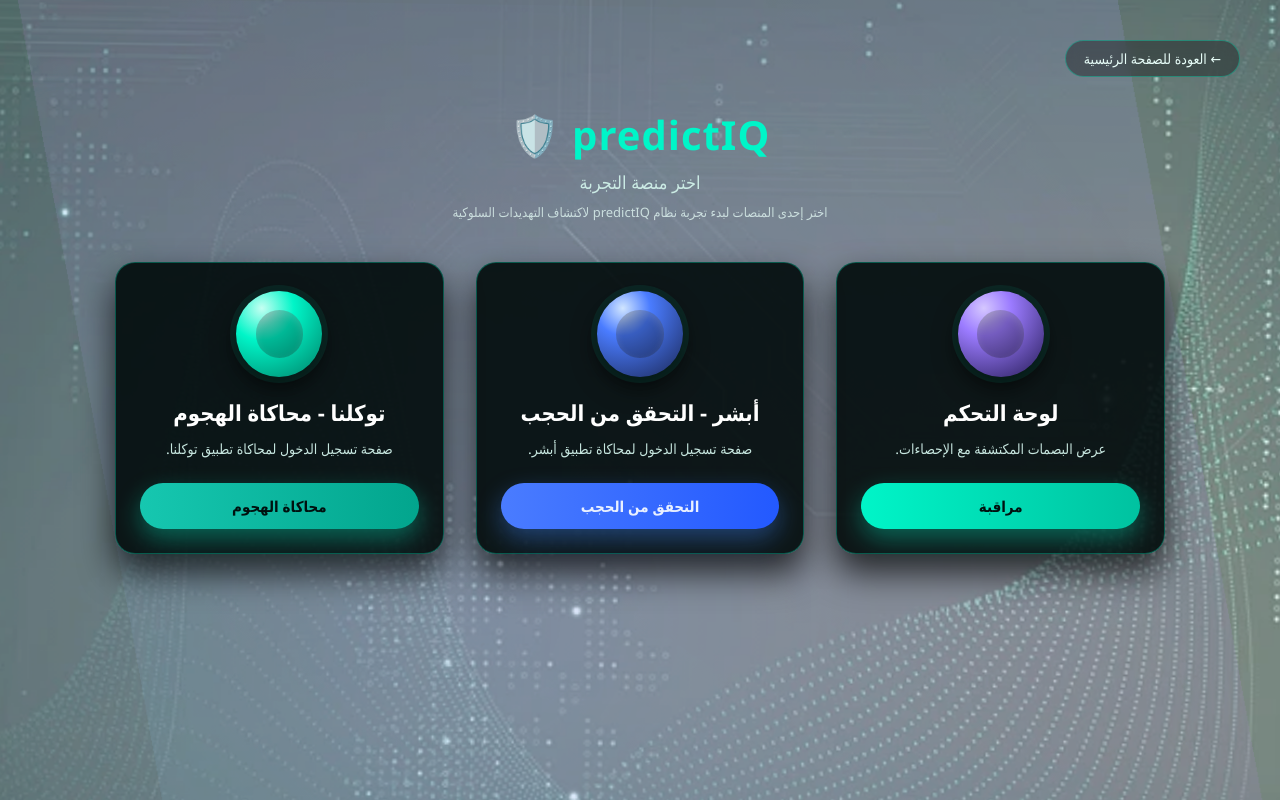
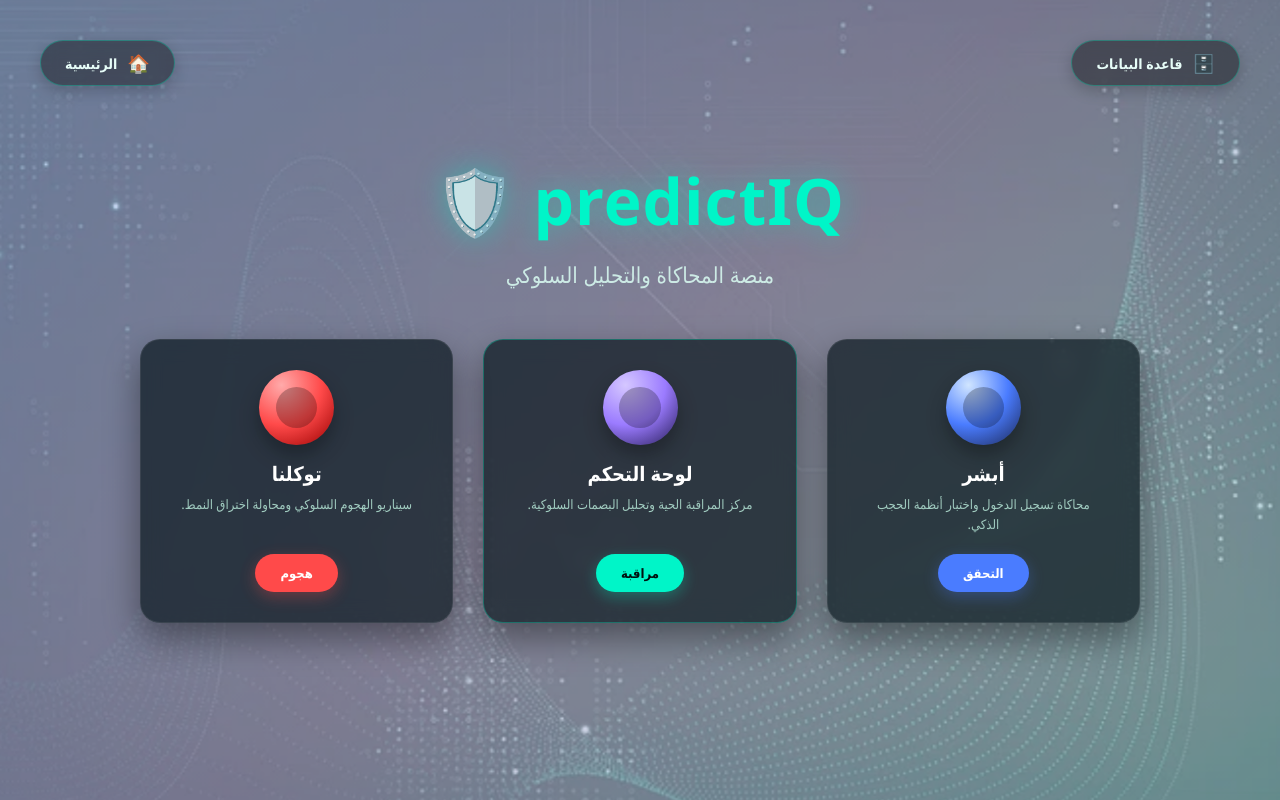
Before and after one commit to Eng-waadALqahtani/PredictI-project, a plain HTML site: page frontend/public/hub.html in a window 1280 px wide. Drawn offline with Linux system fonts and the light colour scheme.

```diff
--- a/frontend/public/hub.html
+++ b/frontend/public/hub.html
@@ -14,13 +14,16 @@
         body {
             font-family: "Segoe UI", Tahoma, Geneva, Verdana, sans-serif;
             min-height: 100vh;
-            padding: 40px 20px;
             color: #e7fdf8;
-            position: relative;
             overflow-x: hidden;
+            display: flex;
+            flex-direction: column;
+            align-items: center;
+            justify-content: center; /* توسيط عمودي للمحتوى */
+            /* لم نعد بحاجة لـ padding-top ضخم لأن الأزرار ستكون صغيرة */
         }
 
-        /* الخلفية الديناميكية */
+        /* --- الخلفية (نفس الكود) --- */
         .dynamic-background {
             position: fixed;
             top: -10%;
@@ -31,448 +34,213 @@
             background-image: url("/image/background 1.webp");
             background-size: cover;
             background-position: center;
-            background-repeat: no-repeat;
             opacity: 0.7;
-            animation: backgroundZoom 15s ease-in-out infinite alternate,
-                       backgroundMove 20s ease-in-out infinite;
+            animation: backgroundZoom 15s ease-in-out infinite alternate;
         }
 
         .dynamic-background::before {
             content: "";
             position: absolute;
-            top: 0;
-            left: 0;
-            width: 100%;
-            height: 100%;
-            background: linear-gradient(
-                135deg,
-                rgba(102, 126, 234, 0.4) 0%,
-                rgba(118, 75, 162, 0.4) 50%,
-                rgba(0, 166, 155, 0.3) 100%
-            );
-            animation: gradientShift 10s ease-in-out infinite alternate,
-                       gradientRotate 25s linear infinite;
+            top: 0; left: 0; width: 100%; height: 100%;
+            background: linear-gradient(135deg, rgba(102, 126, 234, 0.4) 0%, rgba(118, 75, 162, 0.4) 50%, rgba(0, 166, 155, 0.3) 100%);
         }
 
-        .dynamic-background::after {
-            content: "";
-            position: absolute;
-            top: 0;
-            left: 0;
-            width: 100%;
-            height: 100%;
-            background: radial-gradient(
-                circle at 30% 50%,
-                rgba(102, 126, 234, 0.2) 0%,
-                transparent 50%
-            );
-            animation: radialMove 18s ease-in-out infinite alternate;
+        @keyframes backgroundZoom { 0% { transform: scale(1); } 100% { transform: scale(1.1); } }
+
+        /* --- الأزرار العلوية (التصميم القديم - شكل كبسولة) --- */
+        .top-nav-btn {
+            position: fixed;
+            top: 40px;
+            z-index: 1000;
+            display: flex;
+            align-items: center;
+            gap: 10px;
+            padding: 10px 24px;
+            border-radius: 99px; /* حواف دائرية بالكامل */
+            background: rgba(0, 0, 0, 0.4); /* خلفية داكنة خفيفة */
+            border: 1px solid rgba(0, 245, 200, 0.3);
+            backdrop-filter: blur(8px);
+            color: #e7fdf8;
+            text-decoration: none;
+            font-size: 14px;
+            font-weight: 600;
+            transition: all 0.3s ease;
+            box-shadow: 0 5px 15px rgba(0,0,0,0.2);
         }
 
-        /* Animations */
-        @keyframes backgroundZoom {
-            0% {
-                transform: scale(1) rotate(0deg);
-            }
-            50% {
-                transform: scale(1.15) rotate(1deg);
-            }
-            100% {
-                transform: scale(1.1) rotate(-1deg);
-            }
+        .top-nav-btn:hover {
+            background: rgba(0, 0, 0, 0.6);
+            transform: translateY(-3px);
+            border-color: rgba(0, 245, 200, 0.8);
+            box-shadow: 0 8px 20px rgba(0, 245, 200, 0.2);
         }
 
-        @keyframes backgroundMove {
-            0% {
-                background-position: 0% 0%;
-            }
-            25% {
-                background-position: 100% 0%;
-            }
-            50% {
-                background-position: 100% 100%;
-            }
-            75% {
-                background-position: 0% 100%;
-            }
-            100% {
-                background-position: 0% 0%;
-            }
+        /* تحديد المواقع بدقة */
+        .btn-right { right: 40px; } /* قاعدة البيانات يمين */
+        .btn-left { left: 40px; }   /* الرئيسية يسار */
+
+        .btn-icon { font-size: 18px; }
+
+        /* --- المحتوى الرئيسي --- */
+        .container {
+            width: 100%;
+            max-width: 1200px;
+            padding: 0 20px;
+            text-align: center;
+            margin-top: -20px; /* سحب المحتوى للأعلى قليلاً */
         }
 
-        @keyframes gradientShift {
-            0% {
-                opacity: 0.3;
-                transform: scale(1);
-            }
-            100% {
-                opacity: 0.6;
-                transform: scale(1.1);
-            }
+        header {
+            margin-bottom: 50px;
         }
 
-        @keyframes gradientRotate {
-            0% {
-                transform: rotate(0deg);
-            }
-            100% {
-                transform: rotate(360deg);
-            }
+        header h1 {
+            font-size: 64px; /* تكبير العنوان بشكل كبير */
+            margin-bottom: 15px;
+            color: #c5fff2;
+            letter-spacing: 1px;
+            text-shadow: 0 0 30px rgba(0, 245, 200, 0.4);
         }
 
-        @keyframes radialMove {
-            0% {
-                transform: translate(0%, 0%) scale(1);
-            }
-            50% {
-                transform: translate(20%, 30%) scale(1.2);
-            }
-            100% {
-                transform: translate(-20%, -30%) scale(0.9);
-            }
+        header h1 span { color: #00f5c8; }
+
+        header p {
+            font-size: 22px;
+            color: #d5f7ee;
+            opacity: 0.9;
+            font-weight: 300;
         }
 
-        @media (prefers-reduced-motion: no-preference) {
-            .dynamic-background {
-                will-change: transform, background-position;
-            }
-        }
-
-        .content-overlay {
-            position: relative;
-            z-index: 1;
-        }
-
-        .container {
-            max-width: 1200px;
+        /* --- الشبكة والبطاقات --- */
+        .pages-grid {
+            display: grid;
+            grid-template-columns: repeat(3, 1fr);
+            gap: 30px; /* تقليل المسافة بين البطاقات */
+            max-width: 1000px; /* تحديد عرض الشبكة لمنع تمدد البطاقات */
             margin: 0 auto;
         }
 
-        .back-link {
-            display: block;
-            margin-bottom: 30px;
-            color: #e7fdf8;
-            text-decoration: none;
-            font-size: 14px;
-            font-weight: 500;
-            transition: all 0.3s;
-            padding: 8px 18px;
-            border-radius: 999px;
-            border: 1px solid rgba(0, 245, 200, 0.35);
-            background: rgba(0, 0, 0, 0.35);
-            backdrop-filter: blur(8px);
-            width: fit-content;
-        }
-
-        .back-link:hover {
-            transform: translateX(-3px);
-            background: rgba(0, 0, 0, 0.55);
-        }
-
-        header {
-            text-align: center;
-            margin-bottom: 40px;
-            clear: both;
-        }
-
-        header h1 {
-            font-size: 40px;
-            margin-bottom: 8px;
-            color: #c5fff2;
-            letter-spacing: 1px;
-        }
-
-        header h1 span {
-            color: #00f5c8;
-        }
-
-        header p {
-            font-size: 18px;
-            opacity: 0.9;
-            color: #d5f7ee;
-            margin-bottom: 6px;
-        }
-
-        header small {
-            font-size: 13px;
-            opacity: 0.75;
-        }
-
-        .pages-grid {
-            display: grid;
-            grid-template-columns: repeat(3, minmax(0, 1fr));
-            gap: 32px;
-            margin: 0 auto;
-            max-width: 1050px;
-        }
-
-        @media (max-width: 1024px) {
-            .pages-grid {
-                grid-template-columns: repeat(2, minmax(0, 1fr));
-            }
-        }
-
-        @media (max-width: 768px) {
-            body {
-                padding: 24px 12px;
-            }
-
-            .pages-grid {
-                grid-template-columns: 1fr;
-            }
-
-            header h1 {
-                font-size: 32px;
-            }
-        }
-
         .page-card {
-            background: rgba(0, 10, 10, 0.9);
+            background: rgba(0, 15, 20, 0.65);
             border-radius: 20px;
-            padding: 28px 24px 24px;
-            box-shadow: 0 18px 35px rgba(0, 0, 0, 0.75);
-            border: 1px solid rgba(0, 245, 200, 0.3);
+            padding: 30px 20px; /* تقليل الحشوة الداخلية */
+            box-shadow: 0 15px 35px rgba(0, 0, 0, 0.4);
+            border: 1px solid rgba(255, 255, 255, 0.08);
             text-decoration: none;
             color: inherit;
             display: flex;
             flex-direction: column;
             align-items: center;
-            transition: transform 0.25s ease, box-shadow 0.25s ease,
-                border-color 0.25s ease, background 0.25s ease;
+            backdrop-filter: blur(10px);
+            transition: 0.3s;
+            position: relative;
         }
 
         .page-card:hover {
             transform: translateY(-8px);
-            box-shadow: 0 24px 45px rgba(0, 0, 0, 0.9);
-            border-color: rgba(0, 245, 200, 0.8);
-            background: rgba(0, 18, 18, 0.98);
+            background: rgba(0, 25, 30, 0.8);
+            border-color: rgba(0, 245, 200, 0.4);
         }
 
+        /* تصغير الكرات */
         .icon-sphere {
-            width: 86px;
-            height: 86px;
+            width: 75px; /* تصغير من 100px */
+            height: 75px;
             border-radius: 50%;
-            margin-bottom: 20px;
+            margin-bottom: 15px;
             display: flex;
             align-items: center;
             justify-content: center;
-            box-shadow: 0 0 0 6px rgba(0, 245, 200, 0.07),
-                0 10px 25px rgba(0, 0, 0, 0.7);
-            background: radial-gradient(
-                circle at 30% 20%,
-                #c5fff2 0%,
-                #00f5c8 35%,
-                #007f66 100%
-            );
+            box-shadow: 0 10px 20px rgba(0,0,0,0.3);
+            background: radial-gradient(circle at 30% 20%, #c5fff2, #00f5c8, #007f66);
         }
 
-        .icon-sphere.blue {
-            background: radial-gradient(
-                circle at 30% 20%,
-                #d0e5ff 0%,
-                #4a7cff 30%,
-                #1b2755 100%
-            );
-        }
+        .icon-sphere.blue { background: radial-gradient(circle at 30% 20%, #d0e5ff, #4a7cff, #1b2755); }
+        .icon-sphere.purple { background: radial-gradient(circle at 30% 20%, #d5c7ff, #9b7bff, #251b55); }
 
-        .icon-sphere.purple {
-            background: radial-gradient(
-                circle at 30% 20%,
-                #d5c7ff 0%,
-                #9b7bff 30%,
-                #251b55 100%
-            );
-        }
+        .sphere-inner { width: 55%; height: 55%; border-radius: 50%; background: rgba(0,0,0,0.25); }
 
-        .sphere-inner {
-            width: 55%;
-            height: 55%;
-            border-radius: 50%;
-            background: rgba(0, 0, 0, 0.25);
-            box-shadow: inset 0 4px 8px rgba(255, 255, 255, 0.15);
-        }
-
-        .page-card h2 {
-            font-size: 22px;
-            margin-bottom: 10px;
-            font-weight: 700;
-            text-align: center;
-            color: #ffffff;
-        }
-
-        .page-card p {
-            font-size: 14px;
-            line-height: 1.7;
-            margin-bottom: 22px;
-            text-align: center;
-            color: #c6e6df;
-        }
+        .page-card h2 { font-size: 20px; margin-bottom: 8px; color: #fff; } /* تصغير خط عنوان البطاقة */
+        .page-card p { font-size: 13px; color: #a0ccc0; line-height: 1.5; margin-bottom: 20px; max-width: 90%; }
 
         .card-button {
             margin-top: auto;
-            width: 100%;
-            padding: 13px 20px;
-            border-radius: 999px;
-            font-size: 15px;
-            font-weight: 600;
-            text-align: center;
+            padding: 10px 25px; /* زر أصغر */
+            border-radius: 50px;
+            font-size: 13px;
+            font-weight: 700;
             color: #00110f;
-            background: linear-gradient(90deg, #00f5c8, #00c2a0);
-            box-shadow: 0 10px 25px rgba(0, 245, 200, 0.35);
-            transition: transform 0.2s ease, box-shadow 0.2s ease,
-                filter 0.2s ease;
+            background: #00f5c8;
+            box-shadow: 0 5px 15px rgba(0, 245, 200, 0.3);
         }
 
-        .page-card:hover .card-button {
-            transform: translateY(-2px);
-            box-shadow: 0 14px 30px rgba(0, 245, 200, 0.45);
-            filter: brightness(1.05);
+        .card-button.secondary { background: #4a7cff; color: white; box-shadow: 0 5px 15px rgba(74, 124, 255, 0.3); }
+        .card-button.warning { background: #ff4a4a; color: white; box-shadow: 0 5px 15px rgba(255, 74, 74, 0.3); }
+
+
+        /* --- التجاوب --- */
+        @media (max-width: 1024px) {
+            .pages-grid { grid-template-columns: repeat(2, 1fr); max-width: 700px; }
         }
 
-        .card-button.secondary {
-            background: linear-gradient(90deg, #4a7cff, #2359ff);
-            color: #e9f0ff;
-            box-shadow: 0 10px 25px rgba(59, 130, 246, 0.4);
-        }
-
-        .card-button.warning {
-            background: linear-gradient(90deg, #16c7b0, #02a58d);
+        @media (max-width: 768px) {
+            .pages-grid { grid-template-columns: 1fr; max-width: 350px; }
+            header h1 { font-size: 42px; }
+            .top-nav-btn { padding: 8px 16px; font-size: 12px; }
+            .top-nav-btn span { display: none; } /* إخفاء النص في الجوال والاكتفاء بالأيقونة */
+            .top-nav-btn .btn-icon { margin: 0; }
         }
     </style>
 </head>
 <body>
-    <div class="dynamic-background" id="dynamicBg"></div>
 
-    <div class="container content-overlay">
-        <!-- رجعنا الرابط هنا نسبي index.html -->
-        <a href="index.html" class="back-link">← العودة للصفحة الرئيسية</a>
+    <div class="dynamic-background"></div>
 
+    <a href="database-view.html" class="top-nav-btn btn-right">
+        <span class="btn-icon">🗄️</span>
+        <span>قاعدة البيانات</span>
+    </a>
+
+    <a href="index.html" class="top-nav-btn btn-left">
+        <span class="btn-icon">🏠</span>
+        <span>الرئيسية</span>
+    </a>
+
+    <div class="container">
         <header>
             <h1><span>predictIQ</span> 🛡️</h1>
-            <p>اختر منصة التجربة</p>
-            <small>اختر إحدى المنصات لبدء تجربة نظام predictIQ لاكتشاف التهديدات السلوكية</small>
+            <p>منصة المحاكاة والتحليل السلوكي</p>
         </header>
 
         <div class="pages-grid">
-            <!-- لوحة التحكم -->
-            <a href="dashboard.html" class="page-card">
+            <a href="absher-login.html" class="page-card">
+                <div class="icon-sphere blue">
+                    <div class="sphere-inner"></div>
+                </div>
+                <h2>أبشر</h2>
+                <p>محاكاة تسجيل الدخول واختبار أنظمة الحجب الذكي.</p>
+                <div class="card-button secondary">التحقق</div>
+            </a>
+
+            <a href="dashboard.html" class="page-card" style="border-color: rgba(0,245,200,0.3);">
                 <div class="icon-sphere purple">
                     <div class="sphere-inner"></div>
                 </div>
                 <h2>لوحة التحكم</h2>
-                <p>عرض البصمات المكتشفة مع الإحصاءات.</p>
+                <p>مركز المراقبة الحية وتحليل البصمات السلوكية.</p>
                 <div class="card-button">مراقبة</div>
             </a>
 
-            <!-- أبشر -->
-            <a href="absher-login.html" class="page-card">
-                <div class="icon-sphere blue">
+            <a href="tawakkalna-login.html" class="page-card">
+                <div class="icon-sphere" style="background: radial-gradient(circle at 30% 20%, #ffaaaa, #ff4a4a, #990000);">
                     <div class="sphere-inner"></div>
                 </div>
-                <h2>أبشر - التحقق من الحجب</h2>
-                <p>صفحة تسجيل الدخول لمحاكاة تطبيق أبشر.</p>
-                <div class="card-button secondary">التحقق من الحجب</div>
-            </a>
-
-            <!-- توكلنا -->
-            <!-- هنا أصلحنا الرابط: بدون سلاش وبنفس اسم الملف -->
-            <a href="tawakkalna-login.html" class="page-card">
-                <div class="icon-sphere">
-                    <div class="sphere-inner"></div>
-                </div>
-                <h2>توكلنا - محاكاة الهجوم</h2>
-                <p>صفحة تسجيل الدخول لمحاكاة تطبيق توكلنا.</p>
-                <div class="card-button warning">محاكاة الهجوم</div>
+                <h2>توكلنا</h2>
+                <p>سيناريو الهجوم السلوكي ومحاولة اختراق النمط.</p>
+                <div class="card-button warning">هجوم</div>
             </a>
         </div>
     </div>
 
-    <script>
-        // Dynamic Background Effects with Enhanced Animations
-        window.addEventListener('DOMContentLoaded', () => {
-            const bg = document.getElementById('dynamicBg');
-
-            if (!bg) {
-                console.error('❌ Background element not found');
-                return;
-            }
-
-            console.log('🎨 Initializing dynamic background with animations...');
-
-            // Enhanced Parallax effect on mouse move
-            let currentX = 0;
-            let currentY = 0;
-            let targetX = 0;
-            let targetY = 0;
-
-            document.addEventListener('mousemove', (e) => {
-                const mouseX = e.clientX / window.innerWidth;
-                const mouseY = e.clientY / window.innerHeight;
-
-                // Calculate target position
-                targetX = (mouseX - 0.5) * 50;
-                targetY = (mouseY - 0.5) * 50;
-            });
-
-            // Smooth interpolation for mouse parallax
-            function animateParallax() {
-                currentX += (targetX - currentX) * 0.05;
-                currentY += (targetY - currentY) * 0.05;
-
-                // Apply transform with existing CSS animations
-                const baseTransform = bg.style.transform || '';
-                bg.style.transform = `translate(${currentX}px, ${currentY}px) ${baseTransform}`;
-
-                requestAnimationFrame(animateParallax);
-            }
-            animateParallax();
-
-            // Enhanced parallax on scroll
-            let lastScrollY = window.scrollY;
-            let scrollOffset = 0;
-            let ticking = false;
-
-            window.addEventListener('scroll', () => {
-                if (!ticking) {
-                    window.requestAnimationFrame(() => {
-                        const scrollY = window.scrollY;
-                        scrollOffset = scrollY * 0.3;
-
-                        // Update background position dynamically
-                        const currentBgPos = bg.style.backgroundPosition || 'center center';
-                        bg.style.backgroundPosition = `center ${scrollOffset}px`;
-
-                        lastScrollY = scrollY;
-                        ticking = false;
-                    });
-                    ticking = true;
-                }
-            });
-
-            // Add pulsing effect
-            let pulseScale = 1;
-            setInterval(() => {
-                pulseScale = pulseScale === 1 ? 1.02 : 1;
-                bg.style.filter = `brightness(${0.95 + pulseScale * 0.1})`;
-            }, 2000);
-
-            // Check if background image loads
-            const img = new Image();
-            img.onload = () => {
-                console.log('✅ Background image loaded successfully');
-                bg.style.opacity = '0.7';
-                bg.style.transition = 'opacity 1s ease-in';
-            };
-            img.onerror = () => {
-                console.error('❌ Background image failed to load');
-                // Fallback to animated gradient
-                bg.style.backgroundImage = 'linear-gradient(135deg, #667eea 0%, #764ba2 100%)';
-                bg.style.animation = 'gradientShift 10s ease-in-out infinite alternate';
-            };
-            img.src = '/image/background 1.webp';
-
-            console.log('✅ Dynamic background animations initialized');
-        });
-    </script>
 </body>
 </html>
```
Also changed, not shown: 1 other file.
